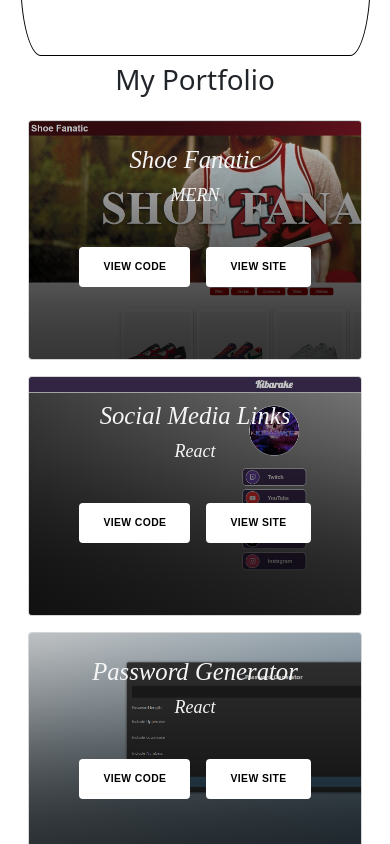
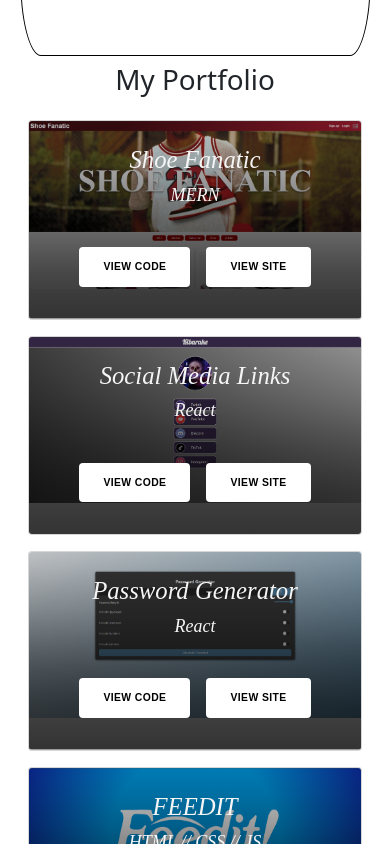
Before and after one commit to jnordan132/jacobnordanportfolio, a React (Create React App) app: page / in a window 390 px wide. Shown: the part 2860-3704 px from the top of the page. Built offline with nearby package versions, Linux system fonts and the light colour scheme.

Commit message:
corrected Shoe Fanatic link to website

```diff
--- a/src/App.css
+++ b/src/App.css
@@ -781,9 +781,18 @@ ul {
   }
 }
 
-@media screen and (max-width: 575px) {
+@media screen and (max-width: 550px) {
+  .card:before {
+    background-size: contain;
+  }
   .card {
-    /* height: 14rem; */
+    /* height: 100%; */
+  }
+}
+
+@media screen and (max-width: 535px) {
+  .card {
+    height: 100%;
   }
 }
 
--- a/src/components/Portfolio/index.js
+++ b/src/components/Portfolio/index.js
@@ -19,7 +19,7 @@ function Portfolio() {
                   <button className="btn">View Code</button>
                 </a>
                 <a
-                  href="https://mern-redux-shopping.herokuapp.com/"
+                  href="https://limitless-bastion-50224.herokuapp.com/"
                   target="_blank"
                   rel="noreferrer"
                 >
```
